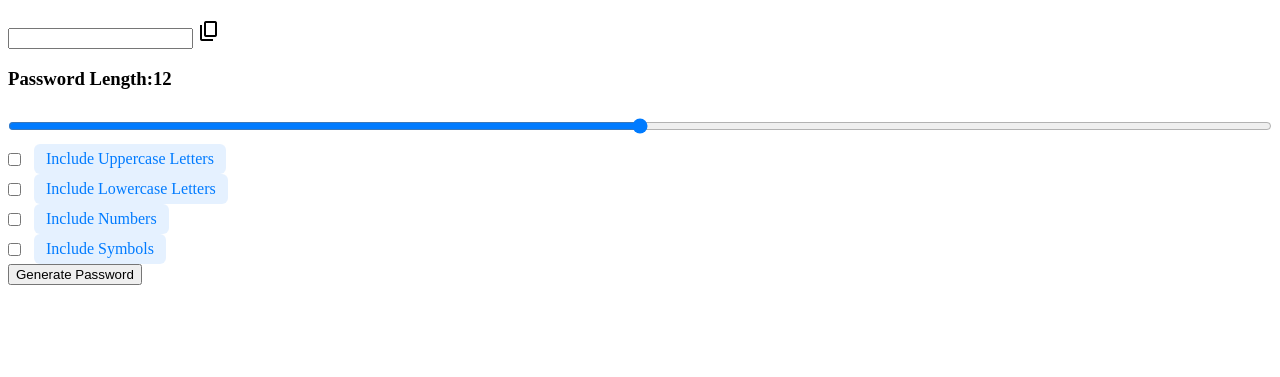
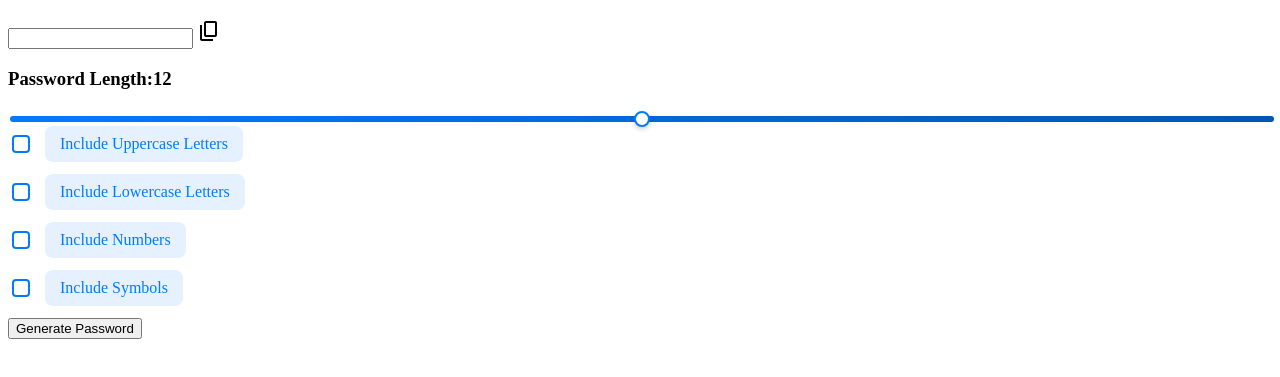
Before and after one commit to Gouravvyas04/Password-Generator, a plain HTML site: page index.html in a window 1280 px wide. Shown: the part 61-438 px from the top of the page. Drawn offline with nearby package versions, Linux system fonts and the light colour scheme.

Commit message:
Update pass.css

```diff
--- a/pass.css
+++ b/pass.css
@@ -5,31 +5,80 @@
     color: #333;
     display: flex;
     flex-direction: column;
-    align-items: flex-start; /* Aligns items to the start */
+    align-items: flex-start;
     width: 100%;
+    gap: 12px; /* Adds spacing between elements */
 }
 
 /* Range Slider */
 input[type="range"] {
-    accent-color: #007bff;
+    -webkit-appearance: none;
+    width: 100%;
+    height: 6px;
+    border-radius: 5px;
+    background: linear-gradient(to right, #007bff, #0056b3);
+    outline: none;
     cursor: pointer;
-    width: 100%;
-    margin: 10px 0;
+    transition: 0.3s;
+}
+
+input[type="range"]::-webkit-slider-thumb {
+    -webkit-appearance: none;
+    appearance: none;
+    width: 16px;
+    height: 16px;
+    background: #fff;
+    border: 2px solid #007bff;
+    border-radius: 50%;
+    box-shadow: 0 2px 5px rgba(0, 0, 0, 0.2);
+    transition: 0.3s;
+}
+
+input[type="range"]::-webkit-slider-thumb:hover {
+    background: #007bff;
 }
 
 /* Checkbox Container */
 .inp div {
     display: flex;
-    align-items: center; /* Ensures checkboxes and labels align */
+    align-items: center;
     justify-content: flex-start;
     flex-wrap: wrap;
     width: 100%;
-    gap: 10px; /* Adds spacing between options */
+    gap: 12px;
 }
 
 /* Checkbox */
 .inp div input[type="checkbox"] {
-    margin-left: 0; /* Removes extra spacing */
+    appearance: none;
+    width: 18px;
+    height: 18px;
+    border: 2px solid #007bff;
+    border-radius: 4px;
+    background: #fff;
+    transition: 0.3s;
+    cursor: pointer;
+    position: relative;
+}
+
+.inp div input[type="checkbox"]:checked {
+    background: #007bff;
+    border-color: #007bff;
+}
+
+.inp div input[type="checkbox"]::after {
+    content: "✔";
+    font-size: 14px;
+    color: white;
+    display: block;
+    text-align: center;
+    line-height: 18px;
+    font-weight: bold;
+    visibility: hidden;
+}
+
+.inp div input[type="checkbox"]:checked::after {
+    visibility: visible;
 }
 
 /* Label Styling */
@@ -37,11 +86,26 @@ input[type="range"] {
     display: flex;
     align-items: center;
     justify-content: center;
-    padding: 6px 12px;
-    border-radius: 6px;
+    padding: 8px 14px;
+    border-radius: 8px;
     background: rgba(0, 123, 255, 0.1);
     color: #007bff;
     cursor: pointer;
-    transition: 0.3s;
+    transition: background 0.3s, color 0.3s;
     font-weight: 500;
+    border: 1px solid transparent;
 }
+
+.inp label:hover {
+    background: #007bff;
+    color: #fff;
+    border: 1px solid #007bff;
+    box-shadow: 0 2px 6px rgba(0, 123, 255, 0.3);
+}
+
+/* Smooth focus effect */
+input[type="range"]:focus,
+input[type="checkbox"]:focus {
+    outline: none;
+    box-shadow: 0 0 5px rgba(0, 123, 255, 0.5);
+}
```
